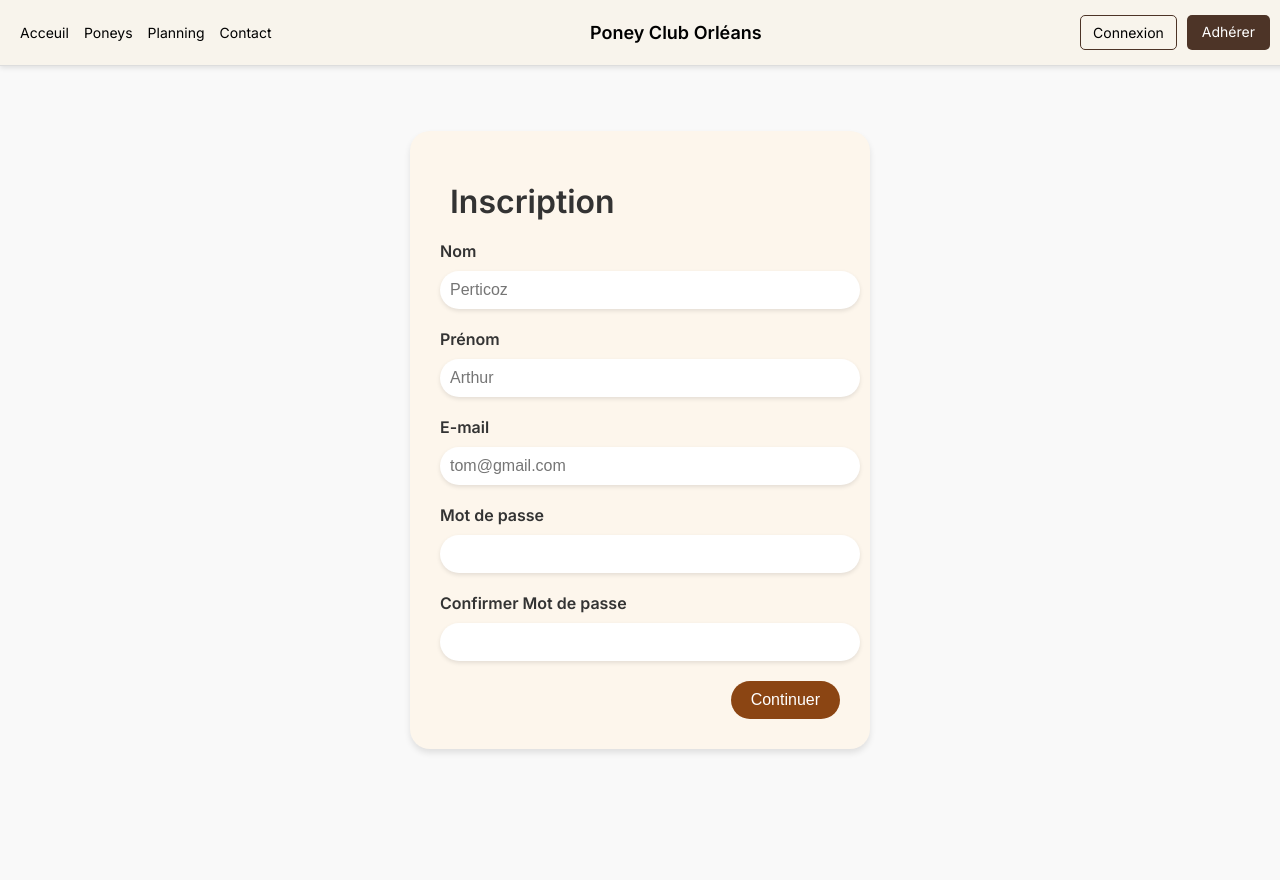
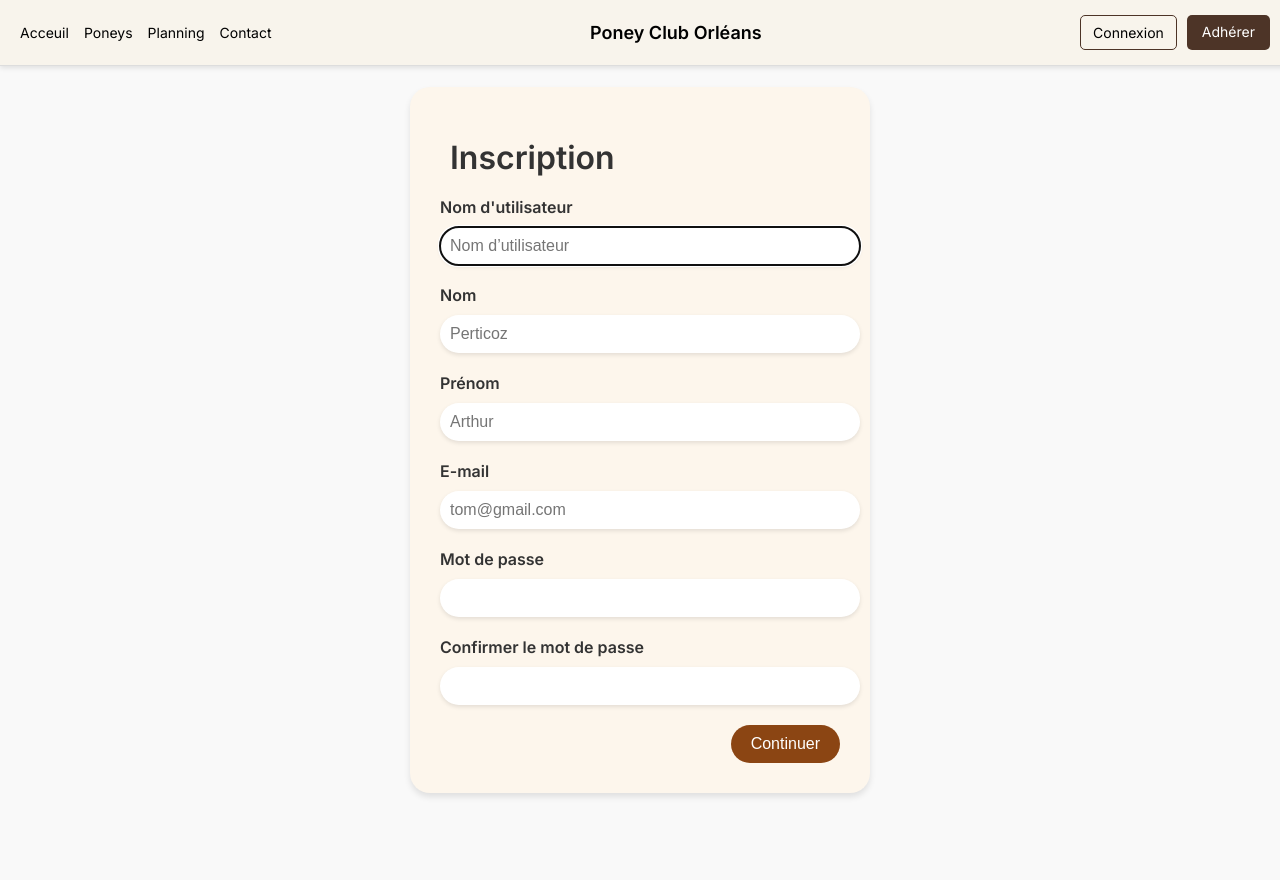
Before and after one commit to ugo-dominguez/sae-poney, a Django app: page /register/ in a window 1280 px wide. Run offline with Django 5.2, Linux system fonts and the light colour scheme.

Commit message:
resolve_register

```diff
--- a/login/forms.py
+++ b/login/forms.py
@@ -43,6 +43,14 @@ class UsernamePasswordLoginForm(AuthenticationForm):
 
 
 class RegistrationForm(UserCreationForm):
+    username = forms.CharField(
+        max_length=150,
+        required=True,
+        widget=forms.TextInput(attrs={
+            'placeholder': 'Nom d’utilisateur',
+            'class': 'form-input'
+        })
+    )
     first_name = forms.CharField(
         max_length=30,
         required=True,
@@ -69,4 +77,4 @@ class RegistrationForm(UserCreationForm):
 
     class Meta:
         model = User
-        fields = ['first_name', 'last_name', 'email', 'username', 'password1', 'password2']
+        fields = ['username', 'first_name', 'last_name', 'email', 'password1', 'password2']
--- a/login/static/style-register.css
+++ b/login/static/style-register.css
@@ -68,3 +68,23 @@ input {
 .submit-button:hover {
     background-color: #5c3317;
 }
+
+.form-errors {
+    color: #721c24;
+    background-color: #f8d7da;
+    border: 1px solid #f5c6cb;
+    padding: 10px;
+    border-radius: 5px;
+    margin-bottom: 20px;
+}
+
+.error-message {
+    margin: 0;
+    font-size: 0.9rem;
+}
+
+.error {
+    color: #dc3545;
+    font-size: 0.85rem;
+    margin-top: 5px;
+}
--- a/login/templates/register.html
+++ b/login/templates/register.html
@@ -2,10 +2,18 @@
 {% load static %}
 
 {% block title %}Inscription{% endblock %}
+{% if form.non_field_errors %}
+<div class="form-errors">
+    {% for error in form.non_field_errors %}
+    <p class="error-message">{{ error }}</p>
+    {% endfor %}
+</div>
+{% endif %}
 
 {% block styles %}
 <link href="{% static 'style-register.css'%}" rel="stylesheet" />
 {% endblock %}
+
 
 {% block content %}
 <div class="register-page">
@@ -15,33 +23,39 @@
             {% csrf_token %}
 
             <div class="form-group">
+                <label for="id_username">Nom d'utilisateur</label>
+                {{ form.username }}
+                <div class="error">{{ form.username.errors }}</div>
+            </div>
+
+            <div class="form-group">
                 <label for="id_last_name">Nom</label>
                 {{ form.last_name }}
-                {{ form.last_name.errors }}
+                <div class="error">{{ form.last_name.errors }}</div>
             </div>
 
             <div class="form-group">
                 <label for="id_first_name">Prénom</label>
                 {{ form.first_name }}
-                {{ form.first_name.errors }}
+                <div class="error">{{ form.first_name.errors }}</div>
             </div>
 
             <div class="form-group">
                 <label for="id_email">E-mail</label>
                 {{ form.email }}
-                {{ form.email.errors }}
+                <div class="error">{{ form.email.errors }}</div>
             </div>
 
             <div class="form-group">
                 <label for="id_password1">Mot de passe</label>
                 {{ form.password1 }}
-                {{ form.password1.errors }}
+                <div class="error">{{ form.password1.errors }}</div>
             </div>
 
             <div class="form-group">
-                <label for="id_password2">Confirmer Mot de passe</label>
+                <label for="id_password2">Confirmer le mot de passe</label>
                 {{ form.password2 }}
-                {{ form.password2.errors }}
+                <div class="error">{{ form.password2.errors }}</div>
             </div>
 
             <div class="form-actions">
--- a/login/views.py
+++ b/login/views.py
@@ -14,9 +14,15 @@ def register(request):
     if request.method == "POST":
         form = RegistrationForm(request.POST)
         if form.is_valid():
-            form.save()
+            print("Formulaire valide : utilisateur en cours de création...")
+            user = form.save(commit=False)
+            user.email = form.cleaned_data['email']
+            user.save()
+            print(f"Utilisateur créé : {user.username}")
             messages.success(request, "Votre compte a été créé avec succès ! Veuillez vous connecter.")
             return redirect("login")
+        else:
+            print("Formulaire invalide :", form.errors)
     else:
         form = RegistrationForm()
 
```
